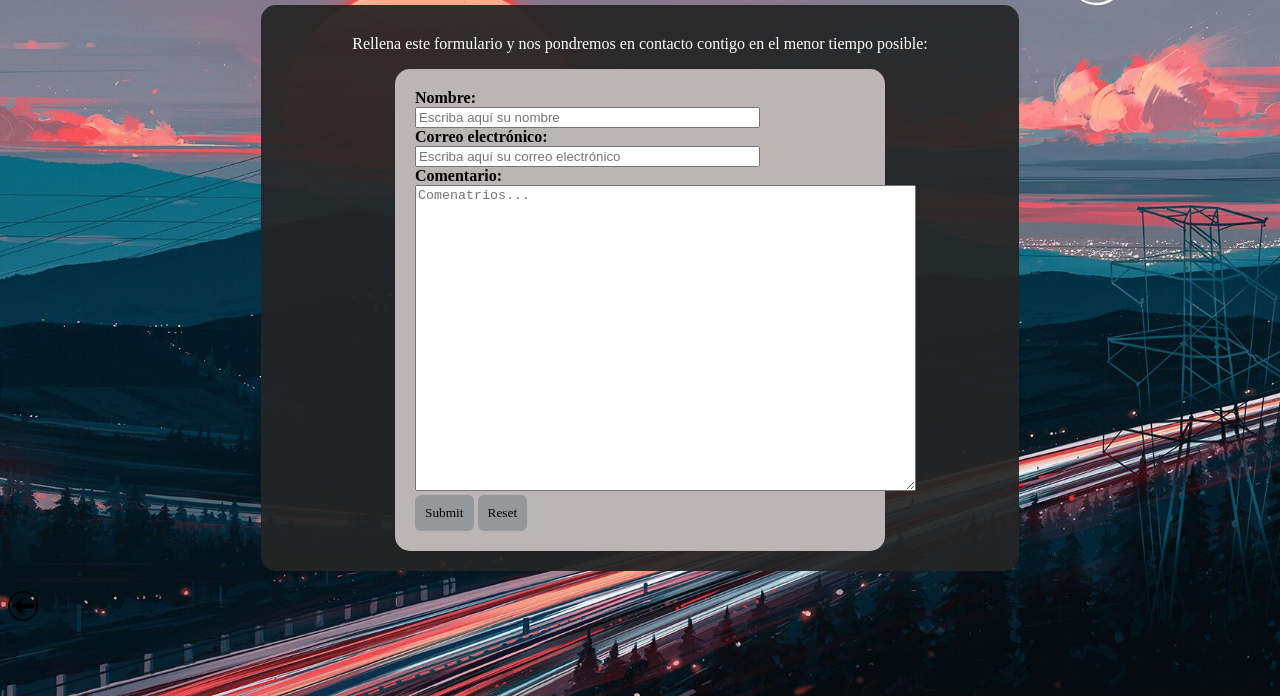
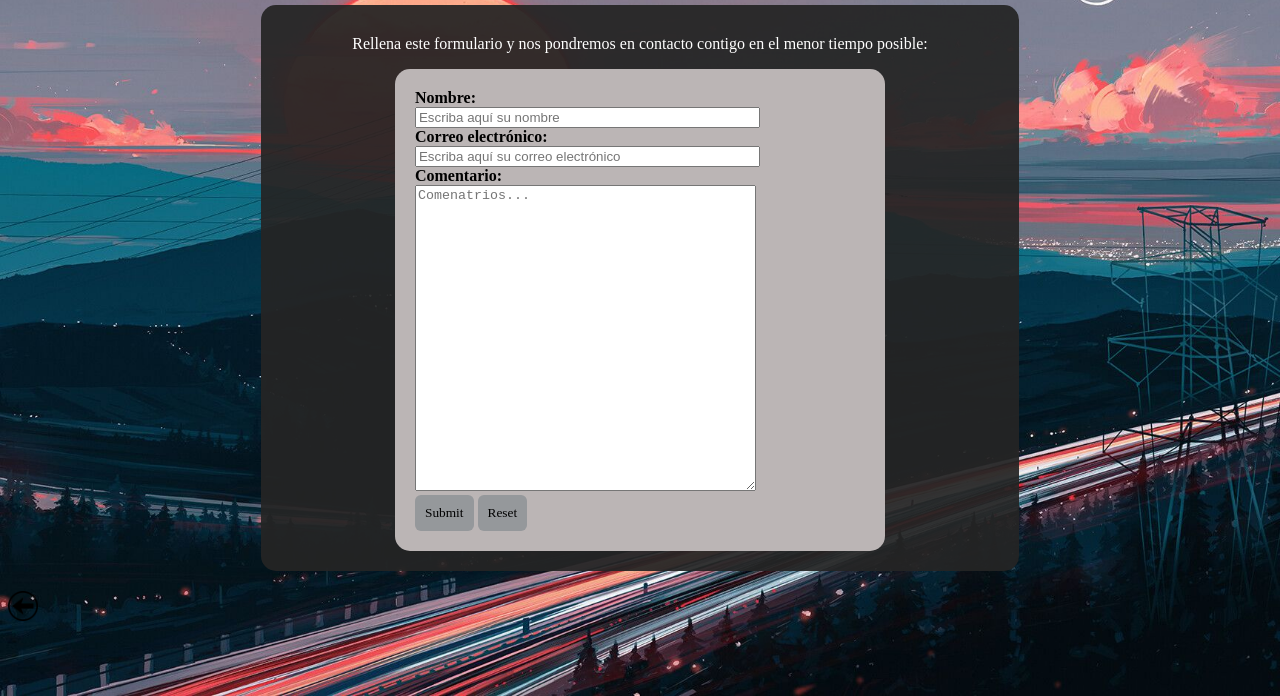
Before and after one commit to Rommel05/Rommel05.github.io, a plain HTML site: page Contacta.html in a window 1280 px wide. Shown: the part 104-800 px from the top of the page. Drawn offline with Linux system fonts and the light colour scheme.

Commit message:
Update Contacta.html

```diff
--- a/Contacta.html
+++ b/Contacta.html
@@ -26,7 +26,7 @@
         <br>
         <label>Comentario:</label>
         <br>
-        <textarea name="Comentario" rows="20" cols="60" placeholder="Comenatrios..."></textarea>
+        <textarea name="Comentario" rows="20" cols="40" placeholder="Comenatrios..."></textarea>
         <br>
         <input type="submit" class="boton">
         <input type="reset" class="boton">
```
